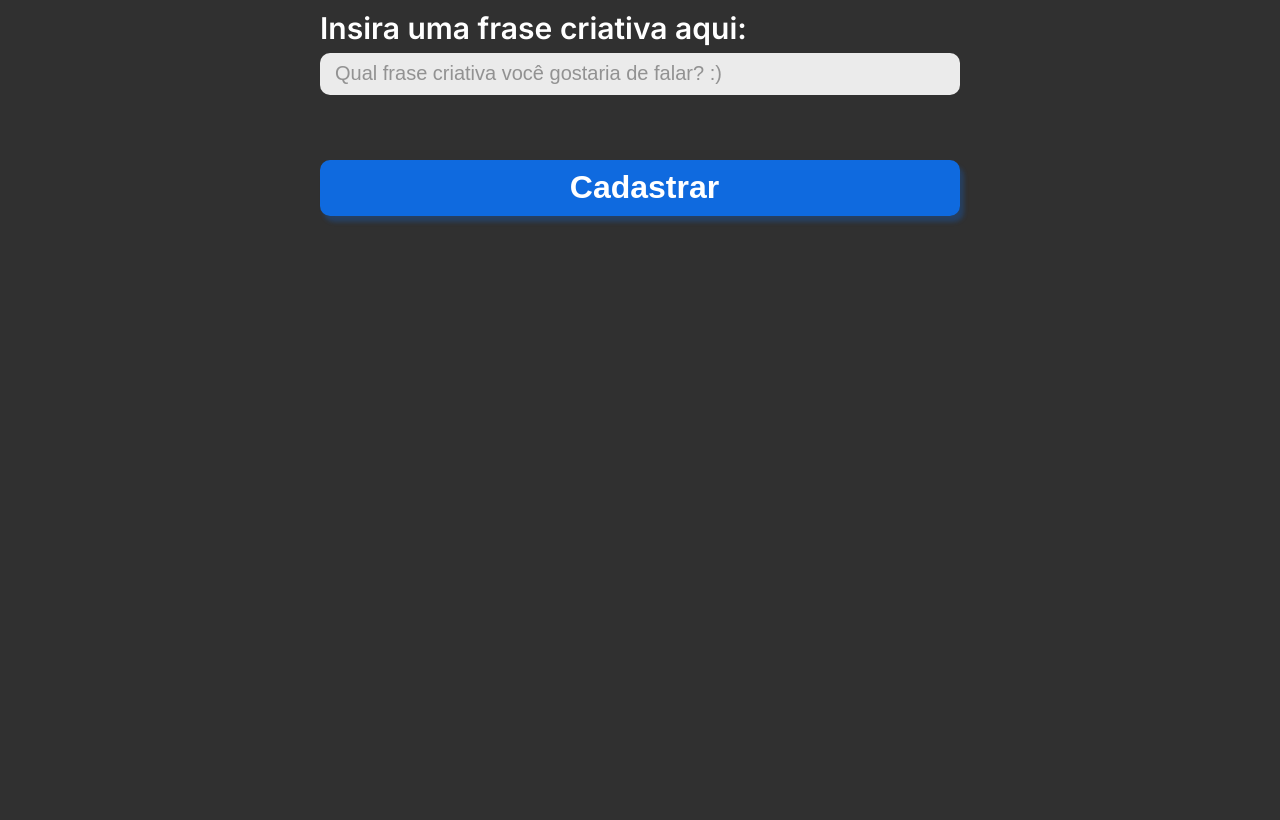
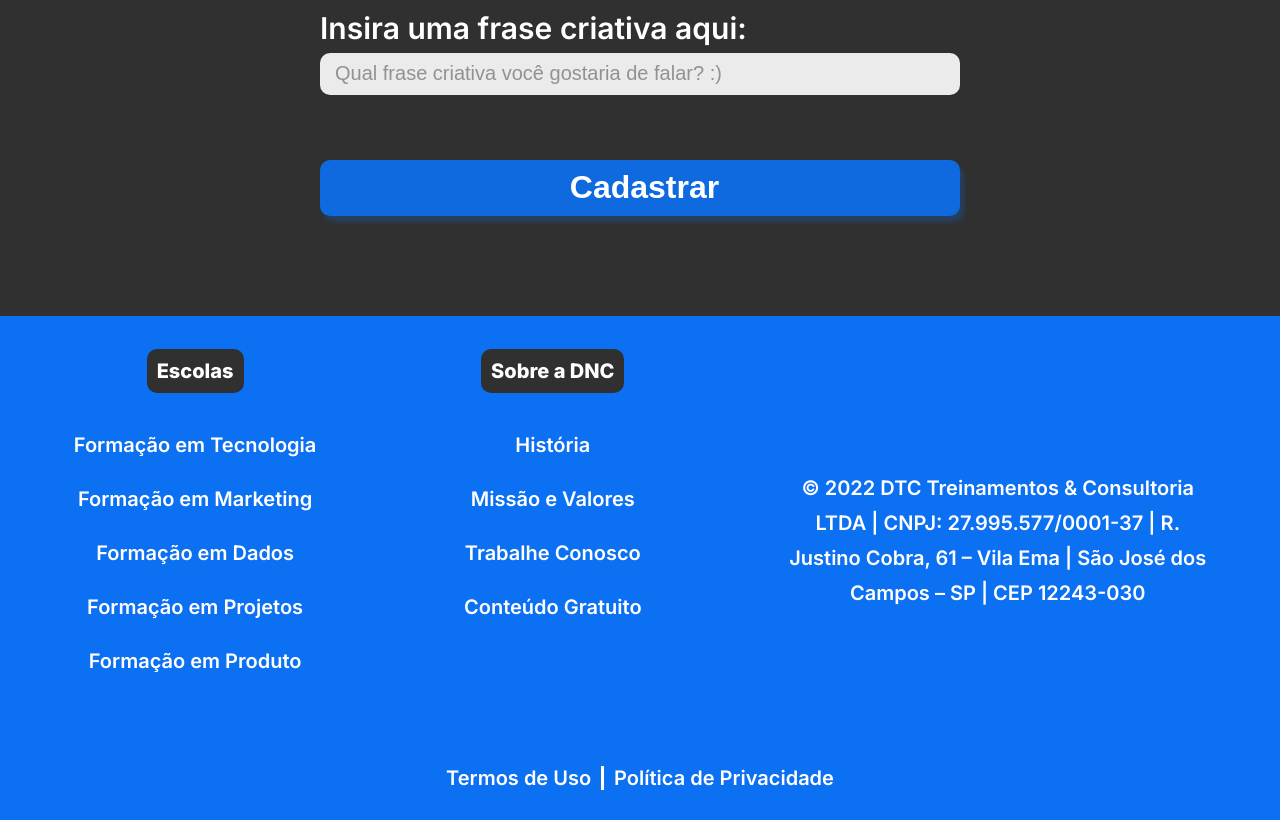
Before and after one commit to JulioAraujo92/bootcamp-DNC, a plain HTML site: page index.html in a window 1280 px wide. Shown: the part 1329-2149 px from the top of the page. Before the commit the page ends 1645 px from the top, so only its background shows below. Drawn offline with Linux system fonts and the light colour scheme.

```diff
--- a/index.html
+++ b/index.html
@@ -72,5 +72,42 @@
 
         </form>
     </section>
+
+    <footer>
+        <div class="linha1">
+            <nav>
+                <h5>Escolas</h5>
+                <ul>
+                    <li> <a href="">Formação em Tecnologia</a></li>
+                    <li> <a href="">Formação em Marketing</a></li>
+                    <li> <a href="">Formação em Dados</a></li>
+                    <li> <a href="">Formação em Projetos</a></li>
+                    <li> <a href="">Formação em Produto</a></li>
+                </ul>
+            </nav>
+
+            <nav>
+                <h5>Sobre a DNC</h5>
+                <ul>
+                    <li> <a href="">História</a></li>
+                    <li> <a href="">Missão e Valores</a></li>
+                    <li> <a href="">Trabalhe Conosco</a></li>
+                    <li> <a href="">Conteúdo Gratuito</a></li>
+                </ul>
+            </nav>
+
+            <div class="endereco">
+                © 2022 DTC Treinamentos & Consultoria<br>
+                LTDA | CNPJ: 27.995.577/0001-37 | R.<br>
+                Justino Cobra, 61 – Vila Ema | São José dos<br>
+                Campos – SP | CEP 12243-030
+            </div>
+
+        </div>
+        <div class="linha2">
+          <a href="">Termos de Uso</a>
+          <a href="">Política de Privacidade</a>
+        </div>
+    </footer>
 </body>
 </html>
--- a/style.css
+++ b/style.css
@@ -174,3 +174,137 @@
                 margin-top:50px;
                 cursor:pointer;
             }
+
+            /* Rodapé do Site*/
+
+            footer {
+                background-color: var(--azulDNC);
+                width: 100%;
+
+            }
+
+            .linha1 {
+                display: flex;
+                justify-content: space-around;
+                align-items: center;
+                text-align: center;
+                font-family: var(--fontePadrao);
+                color:white;
+            }
+
+            footer ul {
+                list-style: none;
+                margin:0px;
+                padding: 0px;
+            }
+
+            footer ul li {
+                font-weight: 600;
+                font-size: 20px;
+                font-family: var(--fontePadrao);
+                margin: 30px 0px 30px 0px;
+            }
+
+            footer nav {
+                display: flex;
+                flex-direction: column;
+                align-items: center;
+                height: 450px;
+
+            }
+
+            footer h5 {
+                font-weight: 800;
+                font-size: 20px;
+                background-color: var(--pretoDNC);
+                border-radius: 10px;
+                padding: 10px;
+                margin-bottom: 10px;
+            }
+            .endereco {
+                font-family: var(--fontePadrao);
+                font-weight: 600;
+                font-size: 20px;
+                line-height: 35px;
+            }
+
+            footer ul li a {
+                color: white;
+                text-decoration: none;
+            }
+
+            footer ul li a:hover {
+                color:var(--cinzaDNC);
+            }
+
+            .linha2 {
+                font-family: var(--fontePadrao);
+                font-size: 20px;
+                font-weight: 600;
+                display: flex;
+                justify-content: center;
+                padding-bottom: 30px;
+
+            }
+
+            .linha2 a{
+                text-decoration: none;
+                color: white;
+                padding: 0px 10px 0px 10px;
+            }
+
+            footer .linha2 a:hover {
+                color:var(--cinzaDNC)
+            }
+
+            footer .linha2 a:first-child {
+                border-right: 3px solid white;
+
+            }
+
+@media only screen and (max-width: 600px) {
+
+    #principal{
+        flex-direction: column;
+        height: auto
+    }
+
+    #menu{
+        flex-direction: column;
+        width: 100%;
+        margin: 0px;
+    }
+
+    #menu a{
+        display: flex;
+        height: 50px;
+        align-items: center;
+    }
+
+    #principal button {
+        width: 100%;
+        margin: 0px;
+    }
+
+    section h1 {
+        font-size: 38px;
+
+    }
+
+    section h2 {
+        font-size: 28px;
+        padding-right: 15px;
+        padding-left: 15px;
+    }
+
+    form {
+        width: 95%;
+        font-size: 20px;
+    }
+    .checkboxItens label {
+        font-size: 17px;
+    }
+
+
+
+}
```
